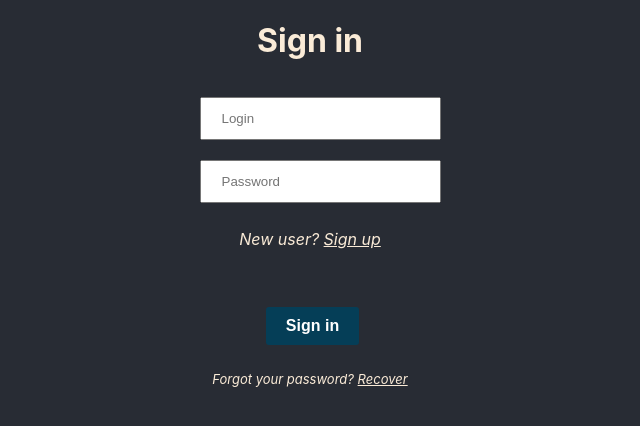
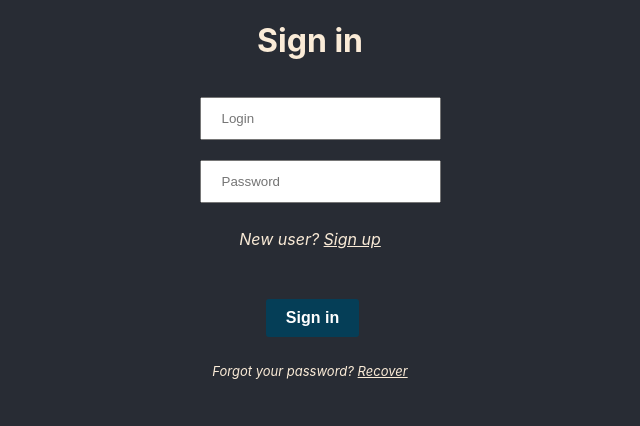
Before and after one commit to lionffl/pair-todo-frontend, a React (Create React App) app: page / in a window 1280 px wide. Shown: the top 426 px of the page, without its empty margins (330-970 px from the left). Built offline with nearby package versions, Linux system fonts and the light colour scheme; no server answers.

Commit message:
minor changes at margins

```diff
--- a/src/App.css
+++ b/src/App.css
@@ -18,7 +18,6 @@ input[type=text], input[type=password] {
 }
 
 .login-new-user, a {
-  /* font-size: small; */
   font-style: italic;
   color: antiquewhite;
   align-self: center;
@@ -59,7 +58,7 @@ input[type=text], input[type=password] {
 
 .btn-login {
   background-color: #053e57;
-  margin-top: 2em;
+  margin-top: 1.5em;
 }
 
 .btn-add {
```
